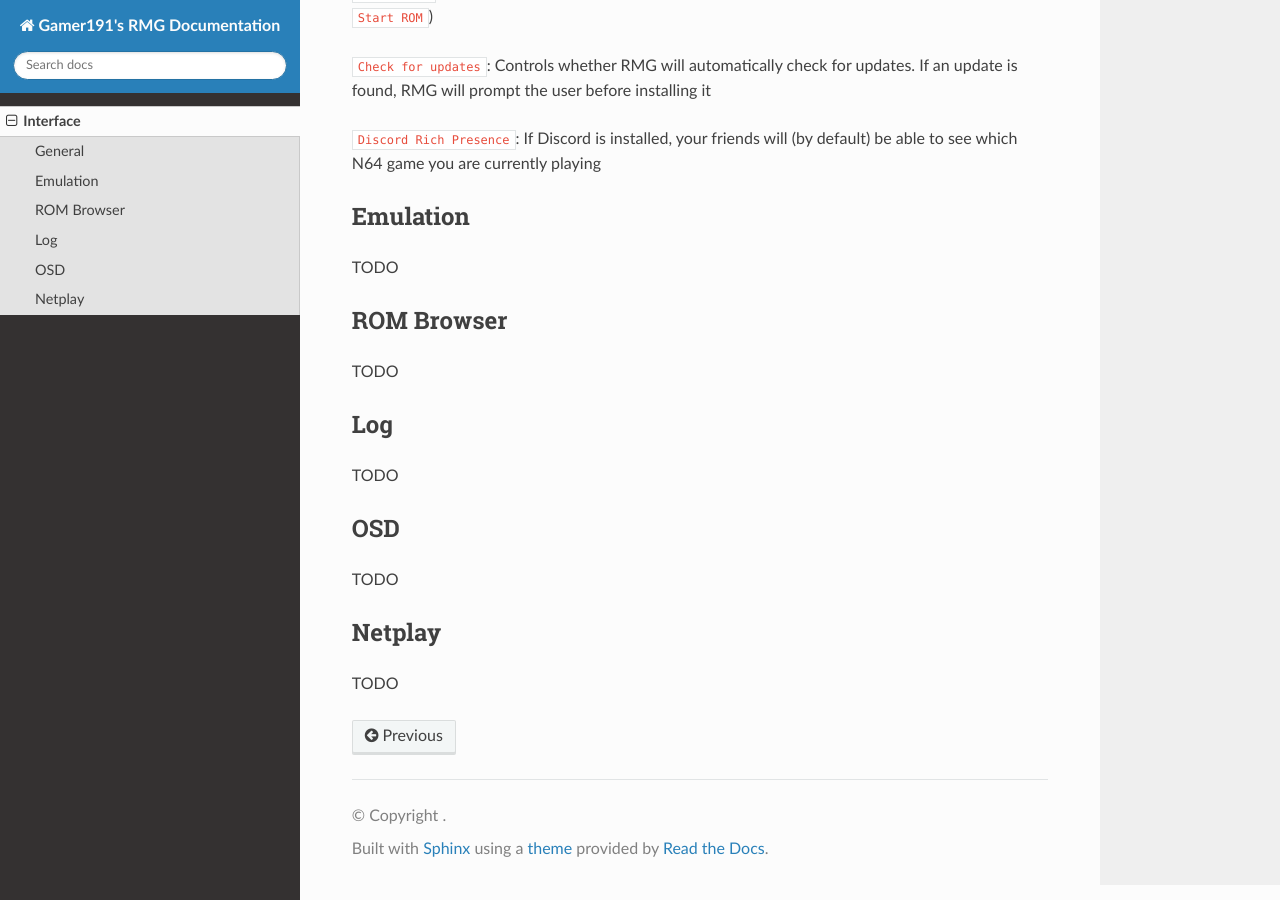
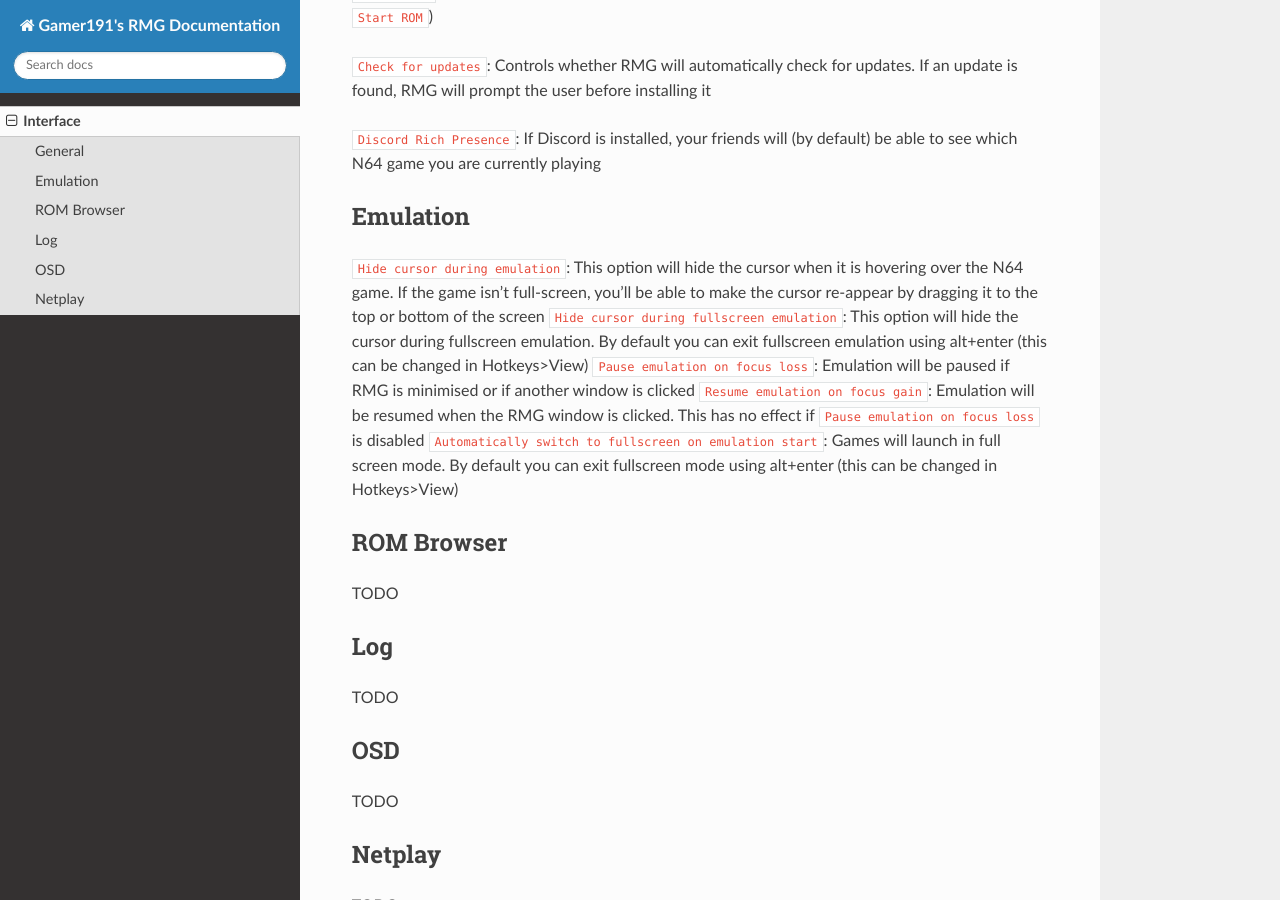
Before and after one commit to gamer191/gamer191-RMG-documentation, a Sphinx documentation site: the page built from docs/source/interface.rst, in a window 1280 px wide and 900 px high, scrolled down 309 px. Built offline with Sphinx 7.4.7 and the Read the Docs theme 3.1.0, drawn with Linux system fonts in a browser that asks for light colours; pages that are not in the unit, such as notebooks, are missing from menus.

Commit message:
Interface>Emulation, part 1

```diff
--- a/docs/source/interface.rst
+++ b/docs/source/interface.rst
@@ -15,7 +15,11 @@ General
 Emulation
 ------------
 
-TODO
+``Hide cursor during emulation``: This option will hide the cursor when it is hovering over the N64 game. If the game isn't full-screen, you'll be able to make the cursor re-appear by dragging it to the top or bottom of the screen
+``Hide cursor during fullscreen emulation``: This option will hide the cursor during fullscreen emulation. By default you can exit fullscreen emulation using alt+enter (this can be changed in Hotkeys>View)
+``Pause emulation on focus loss``: Emulation will be paused if RMG is minimised or if another window is clicked
+``Resume emulation on focus gain``: Emulation will be resumed when the RMG window is clicked. This has no effect if ``Pause emulation on focus loss`` is disabled
+``Automatically switch to fullscreen on emulation start``: Games will launch in full screen mode. By default you can exit fullscreen mode using alt+enter (this can be changed in Hotkeys>View)
 
 ROM Browser
 ------------
```
